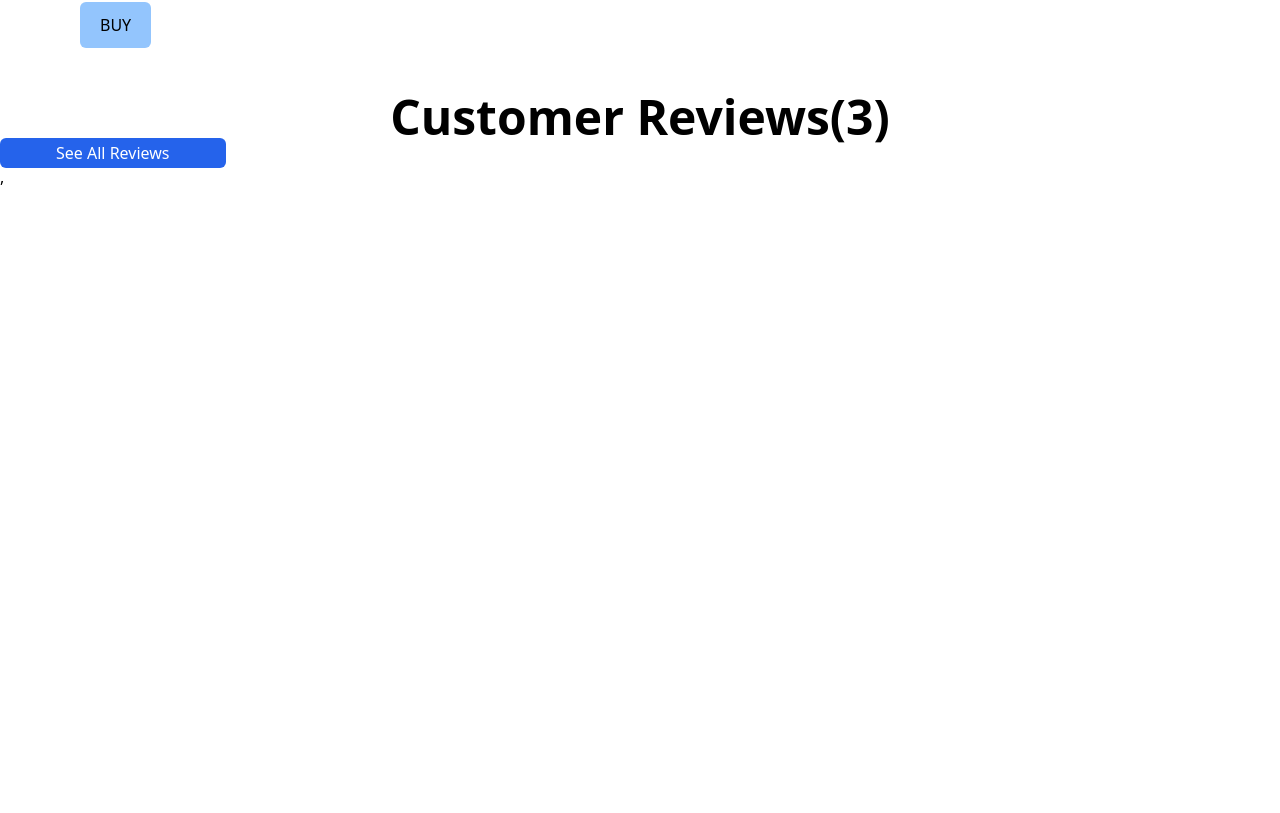
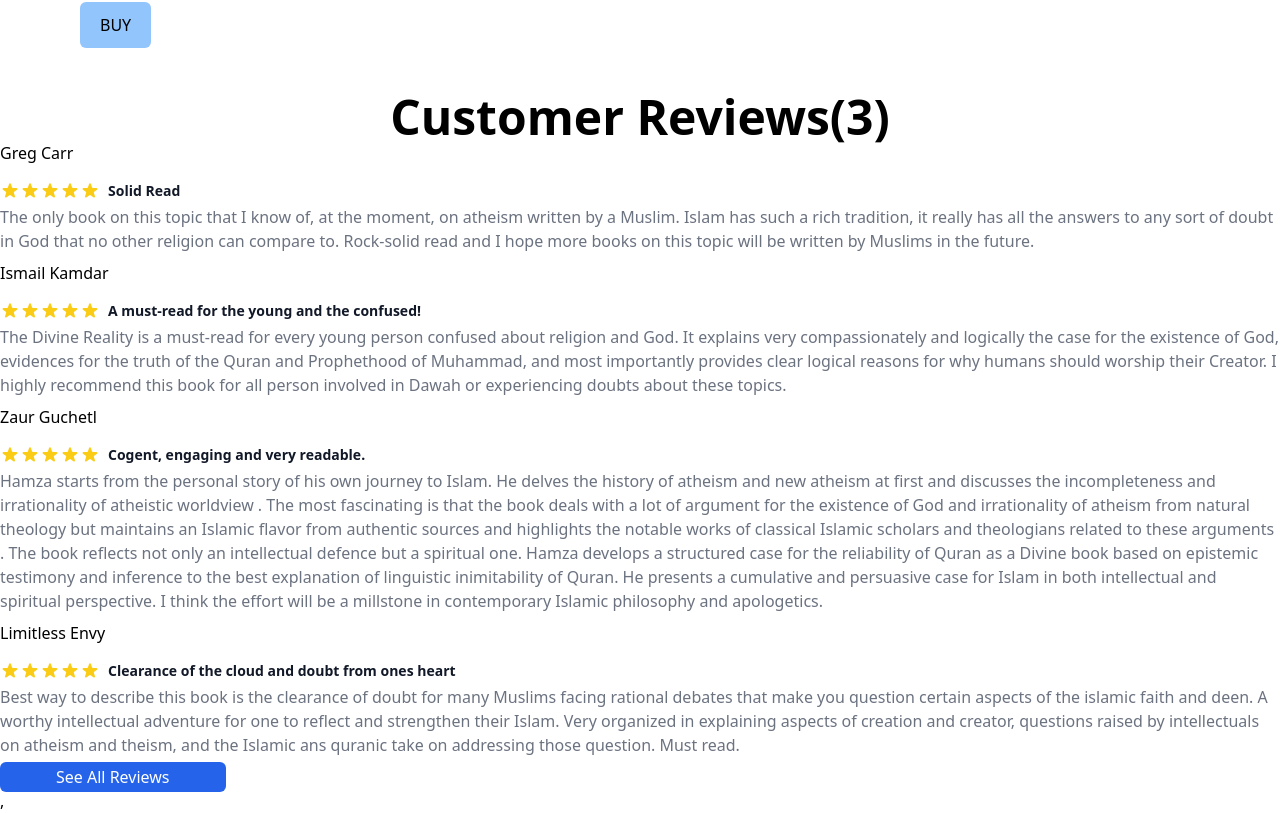
Before and after one commit to srdo96/good-reads, a React (Create React App) app: page / in a window 1280 px wide. Shown: the part 540-1353 px from the top of the page. Before the commit the page ends 800 px from the top, so only its background shows below. Built offline with nearby package versions, Linux system fonts and the light colour scheme.

Commit message:
3 customers review in home page

```diff
--- a/src/components/Home/Home.js
+++ b/src/components/Home/Home.js
@@ -1,7 +1,10 @@
 import React from "react";
 import { Link } from "react-router-dom";
+import useReviews from "../../hooks/useReviews";
+import ReviewCard from "../ReviewCard/ReviewCard";
 
 const Home = () => {
+  const [reviews] = useReviews([]);
   return (
     <div>
       {/* product and its info */}
@@ -41,6 +44,14 @@ const Home = () => {
         <h1 className=" mt-14 text-center text-5xl font-bold">
           Customer Reviews(3)
         </h1>
+        <div>
+          {reviews.map(
+            (review) =>
+              review.id <= 4 && (
+                <ReviewCard key={review.id} review={review}></ReviewCard>
+              )
+          )}
+        </div>
         <Link
           to="/reviews"
           className="px-14 py-1 rounded-md bg-blue-600 text-white"
--- a/src/components/ReviewCard/ReviewCard.js
+++ b/src/components/ReviewCard/ReviewCard.js
@@ -2,7 +2,6 @@ import React from "react";
 
 const ReviewCard = ({ review }) => {
   const { name, title, comment, ratting } = review;
-  //   console.log(review);
   return (
     <div>
       <article>
```
